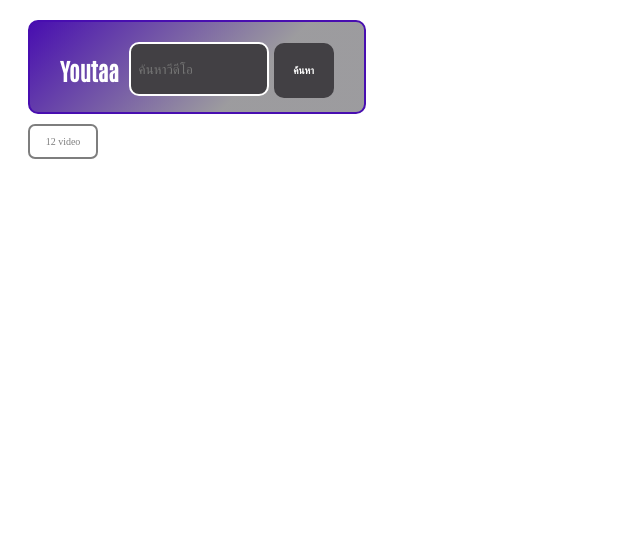
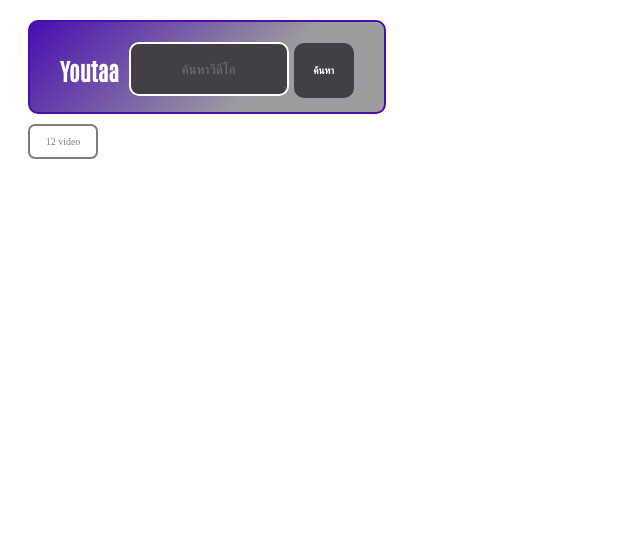
Before and after one commit to Nickname022/youta, a plain HTML site: page index.html in a window 1280 px wide. Shown: the top 547 px of the page, without its empty margins (0-640 px from the left). Drawn offline with Linux system fonts and the light colour scheme.

Commit message:
Update style.css

```diff
--- a/style.css
+++ b/style.css
@@ -53,10 +53,11 @@ video{
    grid-area: searchbar;
    height: 30px;
    padding: 10px 8px;
-   width: 120px;
+   width: 140px;
    border-radius: 10px;
    outline-color: #480EB0;
    border-color: white;
+text-align:center;,
 }
 .searchbar{
    margin-top: 10px;
```
